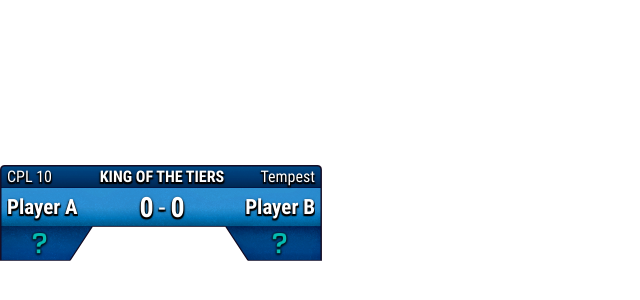
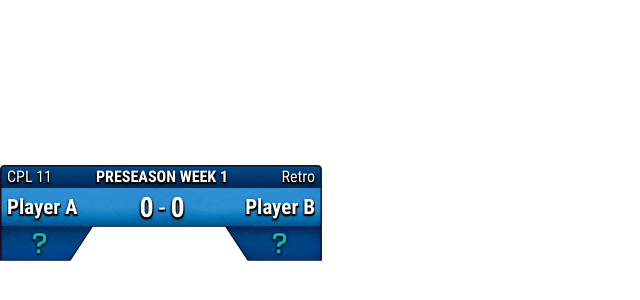
Before and after one commit to msikma/nslscore, a React (Vite) app: page / in a window 1280 px wide. Shown: the part 964-1264 px from the top of the page, without its empty margins (0-640 px from the left). Built offline with nearby package versions, Linux system fonts and the light colour scheme.

Commit message:
Updates for CPL 11 preseason

```diff
--- a/index.html
+++ b/index.html
@@ -3,7 +3,7 @@
   <head>
     <meta charset="utf-8" />
     <meta name="viewport" content="width=device-width, initial-scale=1.0" />
-    <title>CPL 10 Scoreboard</title>
+    <title>CPL 11 Scoreboard</title>
   </head>
   <body>
     <div id="root"></div>
--- a/src/atoms/ReplayBlocker/index.jsx
+++ b/src/atoms/ReplayBlocker/index.jsx
@@ -5,6 +5,7 @@ import imgReplayBlocker from './replay-blocker.png'
 import imgReplayBlockerNom from './replay-blocker-nom.png'
 import imgReplayBlockerNsl from './replay-blocker-nsl.png'
 import imgReplayBlockerCpl10 from './replay-blocker-cpl10.png'
+import imgReplayBlockerCpl11 from './replay-blocker-cpl11.png'
 import './index.css'
 
 function ReplayBlocker({isVisible, type = null, className = ''}) {
@@ -12,6 +13,7 @@ function ReplayBlocker({isVisible, type = null, className = ''}) {
     'nom': imgReplayBlockerNom,
     'nsl': imgReplayBlockerNsl,
     'cpl10': imgReplayBlockerCpl10,
+    'cpl11': imgReplayBlockerCpl11,
     [null]: imgReplayBlocker
   }
   return (
--- a/src/components/ControlPanel/index.jsx
+++ b/src/components/ControlPanel/index.jsx
@@ -113,7 +113,7 @@ function GeneralBox(data) {
         </div>
         <div className="LabelBox top">
           <button onClick={callbackToggleReplayBlocker} className={visibility.replayBlocker ? 'active' : ''}>Toggle replay blocker</button>
-          <button onClick={ev => callbackSetReplayBlockerType(replayBlockerType == null ? 'cpl10' : null)} className={replayBlockerType == null ? 'active' : ''}>Plain</button>
+          <button onClick={ev => callbackSetReplayBlockerType(replayBlockerType == null ? 'cpl11' : null)} className={replayBlockerType == null ? 'active' : ''}>Plain</button>
         </div>
       </div>
       <div className="cols">
--- a/src/state/app-state.js
+++ b/src/state/app-state.js
@@ -53,12 +53,12 @@ export function useScoreboardState(setInitialValues = true, setDebugValues = fal
         replayBlocker: false
       },
       useScore: true,
-      replayBlockerType: null, // 'cpl10'
+      replayBlockerType: null, // 'cpl11'
       isDebugging: false,
-      mapName: 'Tempest',
-      knownMaps: ['Tempest', 'Vermeer', 'Invader', 'Retro', 'Apocalypse', 'Neo Dark Origin'],
-      tournamentName: 'CPL 10',
-      roundName: 'King of the Tiers',
+      mapName: 'Retro',
+      knownMaps: ['Retro', 'NDO', 'Apocalypse'],
+      tournamentName: 'CPL 11',
+      roundName: 'Preseason Week 1',
       __setInitialValues: true
     })
   }
```
Also changed, not shown: src/atoms/ReplayBlocker/replay-blocker-cpl11.png (added).
